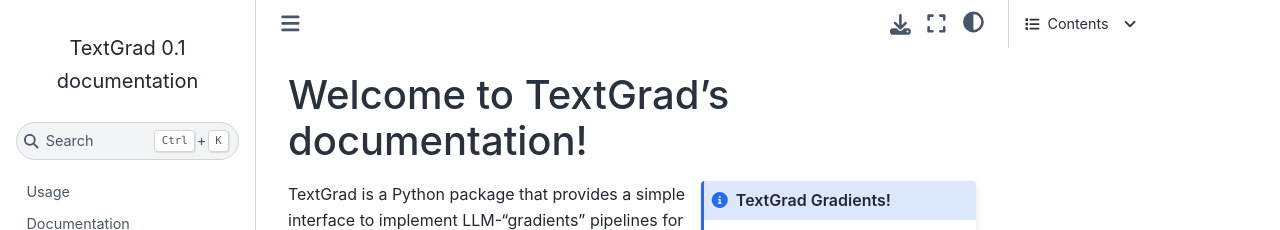
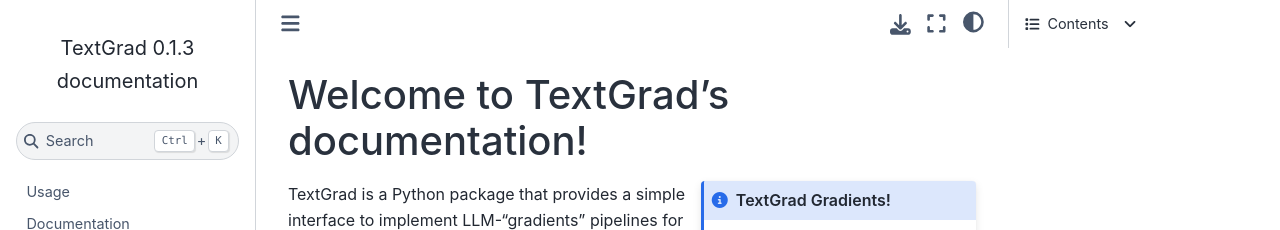
Before and after one commit to zou-group/textgrad, a Sphinx documentation site: the page built from docs/source/index.rst, in a window 1280 px wide. Shown: the top 230 px of the page. Built offline with Sphinx 7.4.7 and the Sphinx Book theme 1.1.4, drawn with Linux system fonts in a browser that asks for light colours.

Commit message:
versioning fix

```diff
--- a/docs/source/conf.py
+++ b/docs/source/conf.py
@@ -22,7 +22,7 @@
 author = 'TextGrad authors'
 
 # The full version, including alpha/beta/rc tags
-release = '0.1'
+release = '0.1.3'
 
 
 # -- General configuration ---------------------------------------------------
```
